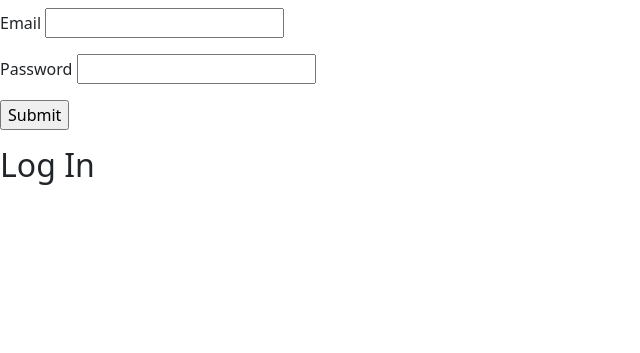
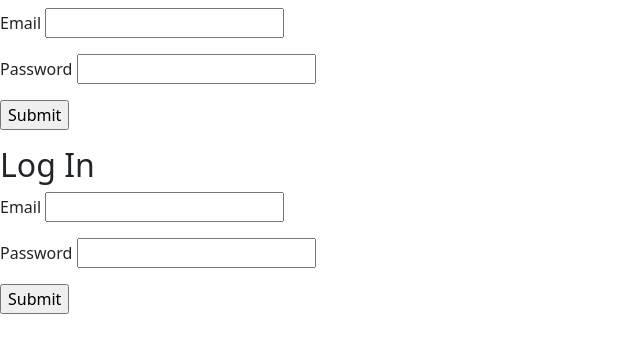
Before and after one commit to huaszu/mental-health-exercises-project, a Flask app: page / in a window 1280 px wide. Shown: the part 149-502 px from the top of the page, without its empty margins (0-640 px from the left). Run offline with Flask 2, Linux system fonts and the light colour scheme.

Commit message:
User can log in.

```diff
--- a/server.py
+++ b/server.py
@@ -16,7 +16,6 @@ def homepage():
     """View homepage."""
 
     return render_template("homepage.html")
-
 
 @app.route("/users", methods=["POST"])
 def register_user():
@@ -43,6 +42,23 @@ def register_user():
 
     return redirect("/")
 
+@app.route("/login", methods=["POST"])
+def process_login():
+    """Process user login."""
+
+    email = request.form.get("email")
+    password = request.form.get("password")
+
+    user = crud.get_user_by_email(email)
+    if not user or user.password != password:
+        flash("The email or password you entered was incorrect.")
+    else:
+        # Log in user by storing the user's email in session
+        session["user_id"] = user.user_id
+        flash(f"Welcome back, {user.first_name}!")
+
+    return redirect("/")
+
 
 if __name__ == "__main__":
     connect_to_db(app)
--- a/templates/homepage.html
+++ b/templates/homepage.html
@@ -26,7 +26,7 @@
   </form>
 
   <h2>Log In</h2>
-  <!-- <form action="/login" method="POST">
+  <form action="/login" method="POST">
     <p>
       Email <input type="text" name="email">
     </p>
@@ -38,5 +38,5 @@
     <p>
       <input type="submit">
     </p>
-  </form> -->
+  </form>
 {% endblock %}
```
